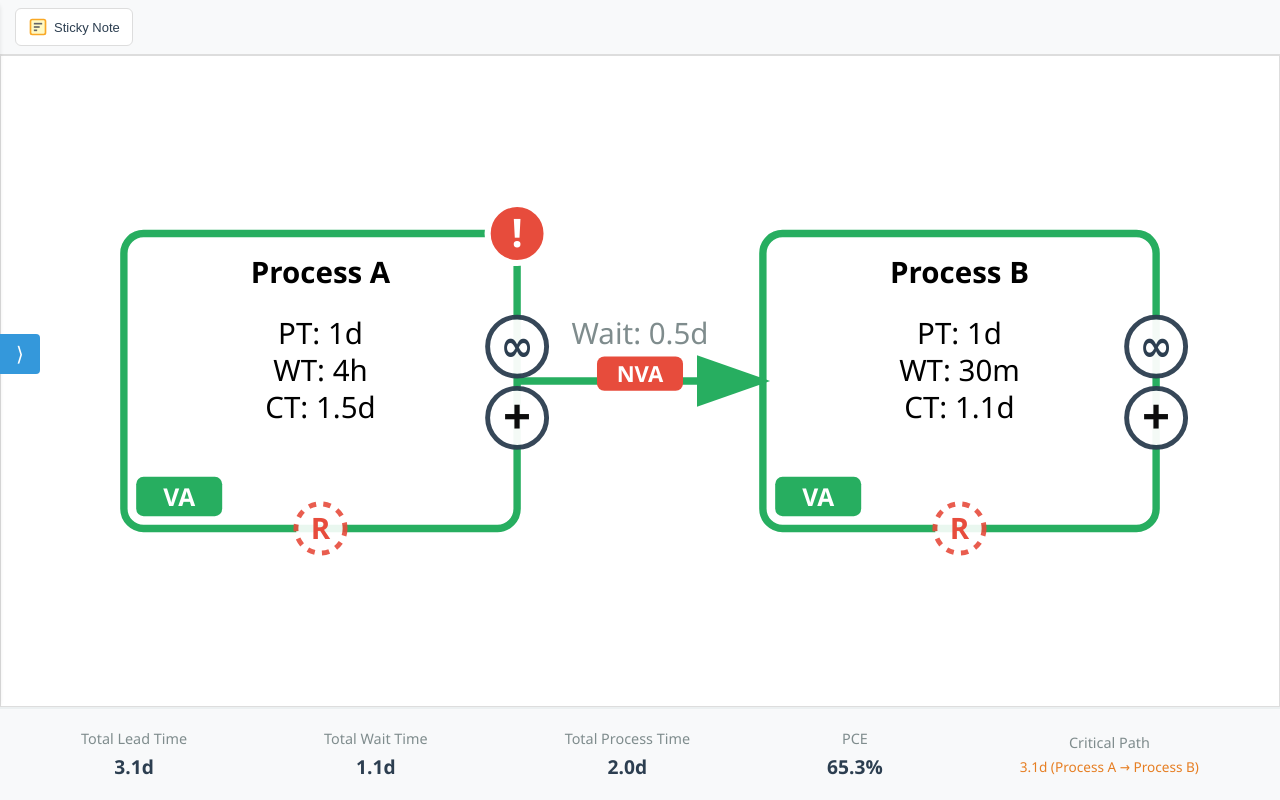
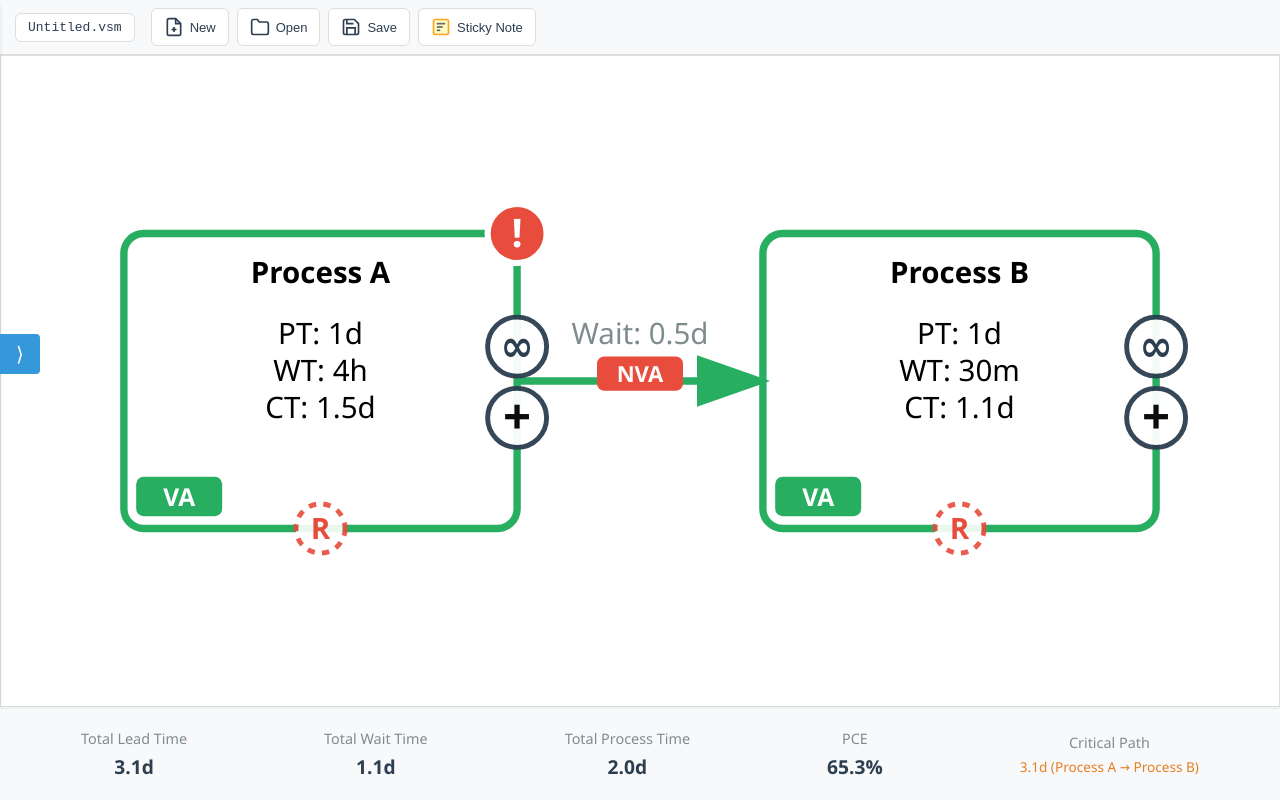
Before and after one commit to benjoyce/vsmapp, a website: page index.html in a window 1280 px wide. Drawn offline with Linux system fonts and the light colour scheme.

Commit message:
Updated toolbar to include file operations.

```diff
--- a/css/styles.css
+++ b/css/styles.css
@@ -605,6 +605,27 @@ body {
     z-index: 100;
 }
 
+.toolbar-left,
+.toolbar-right {
+    display: contents;
+}
+
+.toolbar-filename {
+    display: flex;
+    align-items: center;
+    padding: 6px 12px;
+    background: white;
+    border: 1px solid #ddd;
+    border-radius: 6px;
+    font-size: 13px;
+    color: #2c3e50;
+    margin-right: 8px;
+}
+
+.toolbar-filename .filename-text {
+    font-weight: 500;
+}
+
 .toolbar-button {
     display: flex;
     align-items: center;
--- a/index.html
+++ b/index.html
@@ -12,15 +12,7 @@
             <div class="editor-panel collapsed">
                 <button class="editor-toggle" title="Toggle DSL Editor">⟩</button>
                 <div class="panel-header">
-                    <div class="filename-display" id="currentFilename">
-                        <span class="filename-label">File:</span>
-                        <span class="filename-text">Untitled.vsm</span>
-                    </div>
-                    <div class="button-group">
-                        <button class="editor-button" data-action="save-file">Save File</button>
-                        <button class="editor-button" data-action="load-file">Load File</button>
-                        <button class="editor-button" data-action="clear">New VSM</button>
-                    </div>
+                    <span class="panel-title">DSL Editor</span>
                 </div>
                 <textarea id="dslEditor" class="editor" spellcheck="false">{
   "processes": {
@@ -65,6 +57,35 @@
             <div class="pane-splitter" id="paneSplitter"></div>
             <div class="visualization-panel">
                 <div class="vsm-toolbar">
+                    <div class="toolbar-left">
+                        <div class="toolbar-filename" id="currentFilename">
+                            <span class="filename-text">Untitled.vsm</span>
+                        </div>
+                        <button class="toolbar-button" data-action="new-file" title="New VSM">
+                            <svg width="20" height="20" viewBox="0 0 24 24" fill="none" stroke="currentColor" stroke-width="2">
+                                <path d="M14 2H6a2 2 0 0 0-2 2v16a2 2 0 0 0 2 2h12a2 2 0 0 0 2-2V8z"/>
+                                <polyline points="14 2 14 8 20 8"/>
+                                <line x1="12" y1="18" x2="12" y2="12"/>
+                                <line x1="9" y1="15" x2="15" y2="15"/>
+                            </svg>
+                            <span>New</span>
+                        </button>
+                        <button class="toolbar-button" data-action="open-file" title="Open File">
+                            <svg width="20" height="20" viewBox="0 0 24 24" fill="none" stroke="currentColor" stroke-width="2">
+                                <path d="M22 19a2 2 0 0 1-2 2H4a2 2 0 0 1-2-2V5a2 2 0 0 1 2-2h5l2 3h9a2 2 0 0 1 2 2z"/>
+                            </svg>
+                            <span>Open</span>
+                        </button>
+                        <button class="toolbar-button" data-action="save-file" title="Save File">
+                            <svg width="20" height="20" viewBox="0 0 24 24" fill="none" stroke="currentColor" stroke-width="2">
+                                <path d="M19 21H5a2 2 0 0 1-2-2V5a2 2 0 0 1 2-2h11l5 5v11a2 2 0 0 1-2 2z"/>
+                                <polyline points="17 21 17 13 7 13 7 21"/>
+                                <polyline points="7 3 7 8 15 8"/>
+                            </svg>
+                            <span>Save</span>
+                        </button>
+                    </div>
+                    <div class="toolbar-right">
                         <button class="toolbar-button" id="addStickyNoteBtn" title="Add Sticky Note">
                             <svg width="20" height="20" viewBox="0 0 24 24" fill="none" stroke="currentColor" stroke-width="2">
                                 <rect x="3" y="3" width="18" height="18" rx="2" fill="#fff9c4" stroke="#f9a825"/>
@@ -74,6 +95,7 @@
                             </svg>
                             <span>Sticky Note</span>
                         </button>
+                    </div>
                 </div>
                 <div class="canvas-container">
                     <svg id="vsmCanvas" width="900" height="700"></svg>
@@ -308,9 +330,9 @@
             }
 
             // Add button click handlers
-            document.querySelector('[data-action="clear"]').addEventListener('click', clearVSM);
+            document.querySelector('[data-action="new-file"]').addEventListener('click', clearVSM);
             document.querySelector('[data-action="save-file"]').addEventListener('click', saveVSMToFile);
-            document.querySelector('[data-action="load-file"]').addEventListener('click', loadVSMFromFile);
+            document.querySelector('[data-action="open-file"]').addEventListener('click', loadVSMFromFile);
 
             // Track editor modifications
             document.getElementById('dslEditor').addEventListener('input', markAsModified);
```
Lines whose indentation alone changed are shown as unchanged.
